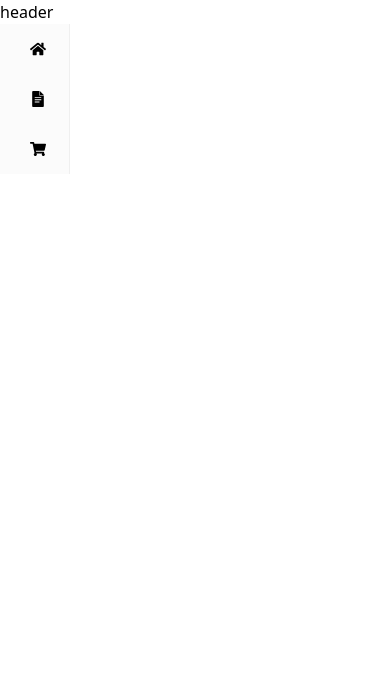
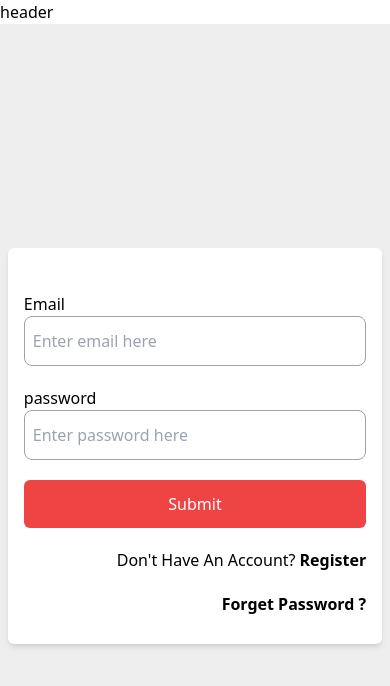
Before and after one commit to ParasJain1803/Inventory-Management, a React (Vite) app in the folder frontend/: page /login in a window 390 px wide. Shown: the top 686 px of the page. Built offline with nearby package versions, Linux system fonts and the light colour scheme.

Commit message:
fixed error

```diff
--- a/frontend/package.json
+++ b/frontend/package.json
@@ -13,6 +13,7 @@
     "@reduxjs/toolkit": "^2.6.0",
     "@tailwindcss/vite": "^4.0.9",
     "axios": "^1.8.4",
+    "dotenv": "^16.4.7",
     "formik": "^2.4.6",
     "primereact": "^10.9.2",
     "react": "^19.0.0",
--- a/frontend/src/layout/MainLayout.jsx
+++ b/frontend/src/layout/MainLayout.jsx
@@ -1,28 +1,56 @@
-
 import { Sidebar, Menu, MenuItem, SubMenu } from "react-pro-sidebar";
-import { expandSidebar, collapseSidebar } from '../utils/slice/Sidebar.slice.js';
+import {
+  expandSidebar,
+  collapseSidebar,
+} from "../utils/slice/Sidebar.slice.js";
 import { useDispatch, useSelector } from "react-redux";
 import { FaHome } from "react-icons/fa";
 import { SiGoogledocs } from "react-icons/si";
 import { FaShoppingCart } from "react-icons/fa";
 import { Link } from "react-router-dom";
+
 const MainLayout = ({ children }) => {
-  const isCollapsed = useSelector((state) => state.sidebar.isCollapsed);
+  const isCollapsed = useSelector((state) => state.SideBar.isCollapsed);
   const dispatch = useDispatch();
 
   return (
+    <div className="relative h-screen w-screen overflow-hidden">
+      {/* Sidebar - fixed and floating */}
       <div
         onMouseEnter={() => dispatch(expandSidebar())}
         onMouseLeave={() => dispatch(collapseSidebar())}
-      style={{ height: '100vh', position: 'fixed' }}
+        className="bg-red-900 fixed top-0 left-0 h-screen z-50"
       >
-      <Sidebar collapsed={isCollapsed} width="200px" collapsedWidth="70px" className="p-0 m-0" >
+        <Sidebar
+          collapsed={isCollapsed}
+          width="200px"
+          collapsedWidth="70px"
+          className="p-0 m-0 hidden md:block h-full"
+        >
           <Menu iconShape="circle">
-        <MenuItem icon={<FaHome />} component={<Link to="/" />} className=""> Home </MenuItem>
-          <MenuItem icon={<SiGoogledocs />} component={<Link to="/register" />} className=""> Dashboard </MenuItem>
-          <MenuItem icon={<FaShoppingCart />} component={<Link to="/login" />} > Cart </MenuItem>
+            <MenuItem icon={<FaHome />} component={<Link to="/" />}>
+              Home
+            </MenuItem>
+            <MenuItem
+              icon={<SiGoogledocs />}
+              component={<Link to="/register" />}
+            >
+              Dashboard
+            </MenuItem>
+            <MenuItem
+              icon={<FaShoppingCart />}
+              component={<Link to="/login" />}
+            >
+              Cart
+            </MenuItem>
           </Menu>
         </Sidebar>
+      </div>
+
+      {/* Main content centered on full screen */}
+      <div className="flex items-center justify-center h-full w-full">
+        {children}
+      </div>
     </div>
   );
 };
--- a/frontend/src/pages/Login.jsx
+++ b/frontend/src/pages/Login.jsx
@@ -1,11 +1,13 @@
 import React from "react";
 import { Formik, Form, Field, ErrorMessage } from "formik";
-import { Link } from "react-router-dom";
+import { Link, useNavigate } from "react-router-dom";
 
 import { Button } from "primereact/button";
 
 import * as Yup from "yup";
+import { useLoginUserMutation } from "../utils/queries/Auth.query";
 
+const Login = () => {
   const initialValues = {
     name: "",
     email: "",
@@ -19,11 +21,24 @@
       .required("Password is required"),
   });
 
-const OnSubmitHandler = async (e, { resetForm }) => {
-  console.log({e});
+  const [loginUser, loginUserResponse] = useLoginUserMutation();
+  const navigate = useNavigate();
 
+  const OnSubmitHandler = async (User, { resetForm }) => {
+    try {
+      const { data, error } = await loginUser(User);
+      if (error) {
+        console.log("Login.jsx || OnSubmitHandler: ", error.data.message);
+        return;
+      }
+      localStorage.setItem("token", data.token);
+
+      resetForm();
+      navigate("/");
+    } catch (error) {
+      console.log(error);
+    }
   };
-const Login = () => {
   return (
     <>
       <div className="min-h-screen flex items-center justify-center w-full bg-[#eee]">
@@ -73,6 +88,7 @@
                 {/* submit button */}
                 <div className="mb-3 py-1 flex items-center justify-center">
                   <Button
+                    loading={loginUserResponse.isLoading}
                     // type="submit"
                     // raised={true}
                     // disabled={!values.token}
--- a/frontend/src/pages/Register.jsx
+++ b/frontend/src/pages/Register.jsx
@@ -1,10 +1,13 @@
 import React from "react";
 import { Formik, Form, Field, ErrorMessage } from "formik";
-import { Link } from "react-router-dom";
+import { Link, useNavigate } from "react-router-dom";
 
 import { Button } from "primereact/button";
 
 import * as Yup from "yup";
+import { useRegisterUserMutation } from "../utils/queries/Auth.query";
+
+const Register = () => {
 
   const initialValues = {
     name: "",
@@ -20,11 +23,33 @@
       .required("Password is required"),
   });
 
-const OnSubmitHandler = async () => {};
-const Register = () => {
+  const [registerUser, registerUserResponse] = useRegisterUserMutation();
+  const navigate = useNavigate();
+
+  const OnSubmitHandler = async (User, { resetForm }) => {
+    try {
+
+      const response = await registerUser(User);
+
+      if (response.error) {
+        console.log("Register.jsx || OnSubmitHandler: ", response.error.data?.message || "Unknown error");
+        return;
+      }
+
+      const data = response.data;
+      localStorage.setItem("token", data.token);
+
+      resetForm();
+      navigate("/");
+    } catch (error) {
+      console.log(error);
+      return;
+    }
+  };
+
   return (
     <>
-      <div className="min-h-screen flex items-center justify-center w-full bg-[#eee]">
+      <div className="min-h-screen flex items-center justify-center w-screen bg-[#eee]">
         <Formik
           initialValues={initialValues}
           validationSchema={validationSchema}
@@ -86,6 +111,7 @@
                 {/* // submit button */}
                 <div className="mb-3 py-1 flex items-center justify-center">
                   <Button
+                    loading={registerUserResponse.isLoading}
                     type="submit"
                     // disabled={!values.token}
                     // loading={LoginUserResponse.isLoading}
--- a/frontend/src/utils/Store.jsx
+++ b/frontend/src/utils/Store.jsx
@@ -2,13 +2,15 @@
 import { setupListeners } from "@reduxjs/toolkit/query";
 import userReducer from "../utils/slice/user.slice.js";
 import sidebarReducer from "../utils/slice/Sidebar.slice.js";
+import AuthApi from "./queries/Auth.query.js";
 
 export const store = configureStore({
   reducer: {
     UserSlice: userReducer,
-    sidebar: sidebarReducer,
+    SideBar: sidebarReducer,
+    [AuthApi.reducerPath]: AuthApi.reducer,
   },
-  middleware: (getDefaultMiddleware) => getDefaultMiddleware(),
+  middleware: (d) => d().concat(AuthApi.middleware),
 });
 
 setupListeners(store.dispatch);
--- a/frontend/src/utils/queries/Auth.query.js
+++ b/frontend/src/utils/queries/Auth.query.js
@@ -2,11 +2,20 @@
 
 export const AuthApi = createApi({
   reducerPath: "AuthApi",
-  baseQuery: fetchBaseQuery({ baseUrl: process.env.NEXT_PUBLIC_BACKEND_URL }),
+  baseQuery: fetchBaseQuery({
+    baseUrl: "http://localhost:8000/api/v1",
+  }),
   endpoints: (builder) => ({
     registerUser: builder.mutation({
       query: (obj) => ({
         url: "/auth/register",
+        method: "POST",
+        body: obj,
+      }),
+    }),
+    loginUser: builder.mutation({
+      query: (obj) => ({
+        url: "/auth/login",
         method: "POST",
         body: obj,
       }),
@@ -16,4 +25,5 @@
 
 // Export hooks for usage in functional components, which are
 // auto-generated based on the defined endpoints
-export const { useRegisterUserMutation } = AuthApi;
+export const { useRegisterUserMutation, useLoginUserMutation } = AuthApi;
+export default AuthApi;
```
Also changed, not shown: 2 other files (tests, documents, lock files or other folders). Lines whose indentation alone changed are shown as unchanged.
